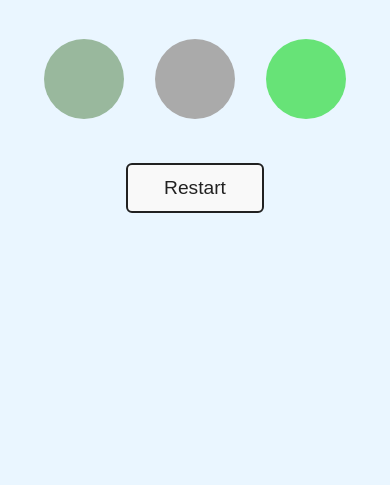
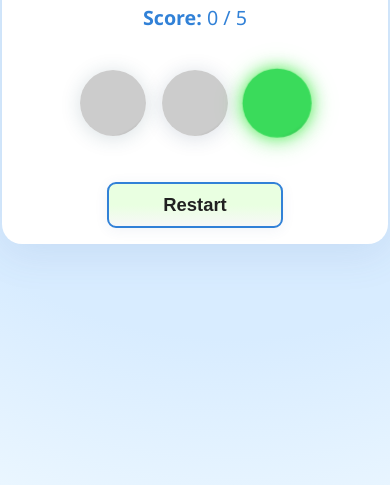
Before and after one commit to neranjan-r-2187/Building-a-game-using-HTML--CSS-And-JS-Part-I, a plain HTML site: page index.html in a window 390 px wide. Shown: the part 359-844 px from the top of the page. Drawn offline with Linux system fonts and the light colour scheme.

Commit message:
improved

```diff
--- a/index.html
+++ b/index.html
@@ -7,20 +7,24 @@
   <link rel="stylesheet" href="style.css">
 </head>
 <body>
-  <main class="container" aria-label="Whack-a-Mole game area">
+  <main class="container" aria-label="Whack-a-Mole Game Area">
     <h1>Whack-a-Mole</h1>
-    <div class="score" aria-live="polite">Score: <span id="score-value">0</span></div>
-    <section class="game-board" aria-label="Mole buttons">
-      <button class="mole-btn" id="mole1" aria-label="Whack mole 1" tabindex="0"></button>
-      <button class="mole-btn" id="mole2" aria-label="Whack mole 2" tabindex="0"></button>
-      <button class="mole-btn" id="mole3" aria-label="Whack mole 3" tabindex="0"></button>
+    <div class="score" aria-live="polite">
+      <span id="score-label">Score:</span>
+      <span id="score-value">0</span> / 5
+    </div>
+    <section class="game-board" aria-label="Mole Buttons">
+      <button class="mole-btn" id="mole1" aria-label="Whack mole 1"></button>
+      <button class="mole-btn" id="mole2" aria-label="Whack mole 2"></button>
+      <button class="mole-btn" id="mole3" aria-label="Whack mole 3"></button>
     </section>
+    <div id="msg-bar" aria-live="polite"></div>
     <div id="win-message" aria-live="assertive" style="display:none;">
       <span class="emoji">🎉</span>
       <span class="win-text">You win!</span>
       <span class="emoji">🎉</span>
     </div>
-    <button id="restart" aria-label="Restart Game" tabindex="0">Restart</button>
+    <button id="restart" aria-label="Restart Game">Restart</button>
   </main>
   <script src="script.js"></script>
 </body>
--- a/script.js
+++ b/script.js
@@ -2,11 +2,12 @@ const moleButtons = document.querySelectorAll('.mole-btn');
 const scoreDisplay = document.getElementById('score-value');
 const restartBtn = document.getElementById('restart');
 const winMsg = document.getElementById('win-message');
+const msgBar = document.getElementById('msg-bar');
 let score = 0;
 let gameWon = false;
 let moleInterval = null;
 
-// Highlight a mole randomly every second
+// Smooth pop/active transition
 function activateRandomMole() {
   moleButtons.forEach(btn => btn.classList.remove('active'));
   if (gameWon) return;
@@ -14,53 +15,72 @@ function activateRandomMole() {
   moleButtons[index].classList.add('active');
 }
 
-// Start/restart the game
 function startGame() {
   score = 0;
   gameWon = false;
   scoreDisplay.textContent = score;
   winMsg.style.display = 'none';
+  showMessage('Ready... Whack the green mole!');
   moleButtons.forEach(btn => btn.removeAttribute('disabled'));
   activateRandomMole();
   if (moleInterval) clearInterval(moleInterval);
   moleInterval = setInterval(activateRandomMole, 1000);
 }
 
-// Show win message and end game
 function endGame() {
   gameWon = true;
   clearInterval(moleInterval);
   winMsg.style.display = 'flex';
   moleButtons.forEach(btn => btn.setAttribute('disabled', 'true'));
+  showMessage('You win! 🎉 Game Over.');
 }
 
-// Click or keyboard (Enter/Space) increases score if mole is active
+function showMessage(msg) {
+  msgBar.style.display = 'block';
+  msgBar.textContent = msg;
+  setTimeout(() => {
+    msgBar.style.display = 'none';
+  }, 1550);
+}
+
 moleButtons.forEach(btn => {
   btn.addEventListener('click', () => {
     if (btn.classList.contains('active') && !gameWon) {
       score++;
       scoreDisplay.textContent = score;
+      showMessage(`+1 Point!`);
       if (score >= 5) {
         endGame();
       } else {
         activateRandomMole();
       }
+    } else if (!gameWon) {
+      showMessage('Only whack the green mole!');
     }
   });
   btn.addEventListener('keyup', (e) => {
     if ((e.key === "Enter" || e.key === " ") && btn.classList.contains('active') && !gameWon) {
       score++;
       scoreDisplay.textContent = score;
+      showMessage(`+1 Point!`);
       if (score >= 5) {
         endGame();
       } else {
         activateRandomMole();
       }
+    } else if ((e.key === "Enter" || e.key === " ") && !gameWon) {
+      showMessage('Only whack the green mole!');
     }
   });
 });
 
-restartBtn.addEventListener('click', startGame);
+restartBtn.addEventListener('click', () => {
+  startGame();
+});
 
-// Start game on load
+// Defensive clear
+window.addEventListener('unload', () => {
+  if (moleInterval) clearInterval(moleInterval);
+});
+
 startGame();
--- a/style.css
+++ b/style.css
@@ -1,111 +1,139 @@
-html, body {
-  height: 100%;
-  margin: 0;
-  padding: 0;
-}
 body {
   min-height: 100vh;
+  margin: 0;
+  font-family: 'Segoe UI', Arial, sans-serif;
+  background: radial-gradient(circle at 60% 30%, #d8ecff 70%, #eaf6ff 100%);
   display: flex;
   align-items: center;
   justify-content: center;
-  font-family: Arial, sans-serif;
-  background: #eaf6ff; /* Matches your reference */
 }
 .container {
-  background: transparent;
-  border-radius: 16px;
-  padding: 2rem 1rem;
-  max-width: 600px;
-  width: 100vw;
+  background: #fff;
+  border-radius: 20px;
+  padding: 2.5rem 1.2rem 2.5rem 1.2rem;
+  max-width: 420px;
+  width: 95vw;
+  box-shadow: 0 10px 40px rgba(70,110,170,0.12);
   display: flex;
   flex-direction: column;
   align-items: center;
 }
 h1 {
-  font-size: 2.7em;
-  margin: 0 0 0.25em 0;
+  font-size: 2.5em;
+  margin-bottom: 0.6em;
   font-weight: bold;
+  color: #263869;
+  letter-spacing: -1px;
   text-align: center;
 }
 .score {
-  font-size: 1.3em;
+  font-size: 1.23em;
   margin-bottom: 2em;
+  color: #3181d7;
   text-align: center;
+  font-weight: 500;
+  user-select: none;
+}
+#score-label {
+  font-weight: 600;
 }
 .game-board {
   display: flex;
   justify-content: center;
-  align-items: center;
-  gap: 2vw;
-  margin-bottom: 2em;
+  align-items: flex-end;
+  gap: 18px;
+  margin-bottom: 1.7em;
   width: 100%;
-  flex-wrap: wrap;
 }
 .mole-btn {
-  width: clamp(100px, 22vw, 170px);
-  height: clamp(100px, 22vw, 170px);
+  width: 110px;
+  height: 110px;
   border-radius: 50%;
-  background: #aaa;
-  border: none;
-  margin: 0 1vw;
+  background: radial-gradient(circle at 37% 30%, #ccc 74%, #888 100%);
+  border: 0;
+  margin: 0 3px;
   cursor: pointer;
-  transition: background 0.2s, border 0.2s;
+  box-shadow: 0 2px 20px rgba(30,60,99,0.17);
+  transition: background 0.2s, transform 0.17s, box-shadow 0.15s;
+  outline: none;
   font-size: 0;
-  outline: none;
-  display: inline-block;
+  position: relative;
+  z-index: 1;
 }
 .mole-btn:focus-visible {
-  border: 2px solid #3181d7;
-  box-shadow: 0 0 0 3px #bcd8ff;
+  border: 2.5px solid #3181d7;
+  box-shadow: 0 0 0 5px #bcd8ff;
 }
-.mole-btn:active {
-  background: #888;
+.mole-btn:active, .active:active {
+  transform: scale(0.98);
 }
 .active {
-  background: #56f16a;
+  background: radial-gradient(circle at 37% 30%, #3adb5b 74%, #168036 100%);
+  box-shadow: 0 2px 24px rgba(50,225,65,0.25);
+  filter: drop-shadow(0 0 7px #69f16a);
+  animation: molepop 0.27s;
+}
+@keyframes molepop {
+  0% { transform: scale(0.88);}
+  80% { transform: scale(1.10);}
+  100% { transform: scale(1);}
+}
+#msg-bar {
+  font-size: 1.05em;
+  color: #fff;
+  background: linear-gradient(90deg, #50bcf2 70%, #3181d7 100%);
+  border-radius: 7px;
+  margin-bottom: 15px;
+  padding: 10px 18px;
+  min-height: 33px;
+  display: none;
+  text-align: center;
+  font-weight: 500;
+  box-shadow: 0 2px 20px rgba(49,129,215,0.10);
 }
 #win-message {
-  font-size: 2em;
+  font-size: 1.8em;
   color: #238c23;
   font-weight: bold;
-  margin: 36px 0 24px 0;
+  margin: 22px 0 16px 0;
   display: flex;
   align-items: center;
   justify-content: center;
-  gap: 12px;
+  gap: 8px;
+  text-align: center;
+  letter-spacing: -1px;
 }
 #win-message .emoji {
-  font-size: 1.2em;
+  font-size: 1.15em;
   vertical-align: middle;
 }
-#win-message .win-text {
+.win-text {
   font-size: inherit;
+  margin: 0 10px;
+  font-weight: 700;
+  letter-spacing: 0;
 }
 #restart {
-  margin-top: 12px;
-  background: #f9f9f9;
+  margin-top: 18px;
+  background: linear-gradient(#e9ffe1 50%, #f8f8f8 100%);
   color: #212121;
-  border: 2px solid #212121;
-  border-radius: 6px;
-  padding: 12px 36px;
-  font-size: 1.2em;
-  transition: background 0.2s;
+  border: 2px solid #3181d7;
+  border-radius: 9px;
+  padding: 13px 37px;
+  font-size: 1.15em;
+  font-weight: 600;
+  box-shadow: 0 2px 14px rgba(50,80,140,0.07);
+  transition: background 0.17s, border 0.17s, box-shadow 0.12s;
 }
-#restart:hover, #restart:focus {
-  background: #e0e0e0;
+#restart:focus-visible, #restart:hover {
+  background: #d2f8cf;
+  border-color: #255fa8;
+  box-shadow: 0 4px 18px rgba(49,129,215,0.13);
 }
-@media (max-width: 600px) {
-  .container {
-    padding: 1rem 0.5rem;
-  }
-  .game-board {
-    gap: 6vw;
-  }
-  #win-message {
-    font-size: 1.5em;
-  }
-  .mole-btn {
-    width: 80px;
-    height: 80px;
-  }
+@media (max-width: 530px) {
+  .container { padding: 1rem 0.5rem; max-width: 99vw; }
+  .game-board { gap: 10px; }
+  #win-message { font-size: 1.22em; }
+  .mole-btn { width: 66px; height: 66px; }
+  #restart { padding: 10px 14vw; }
 }
```
